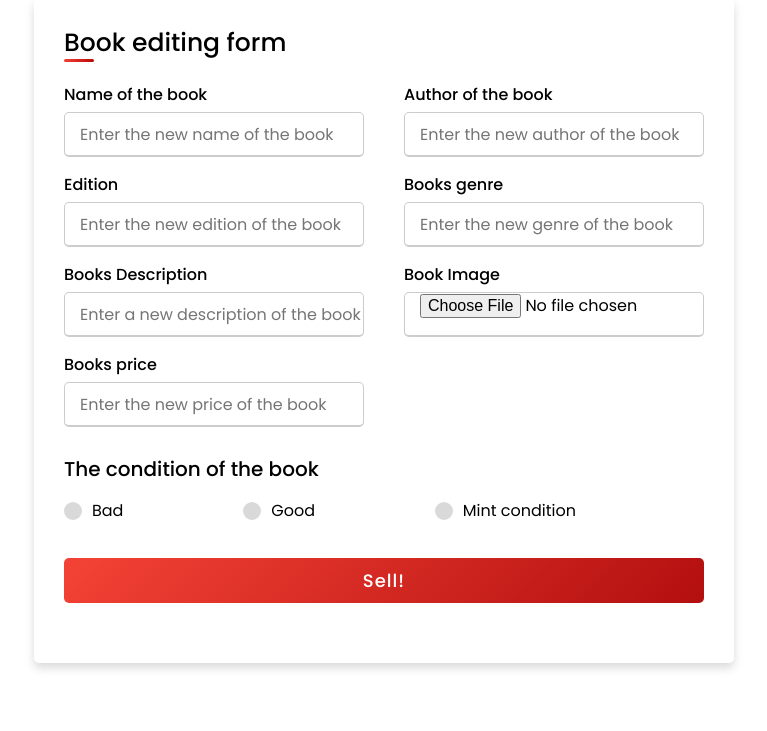
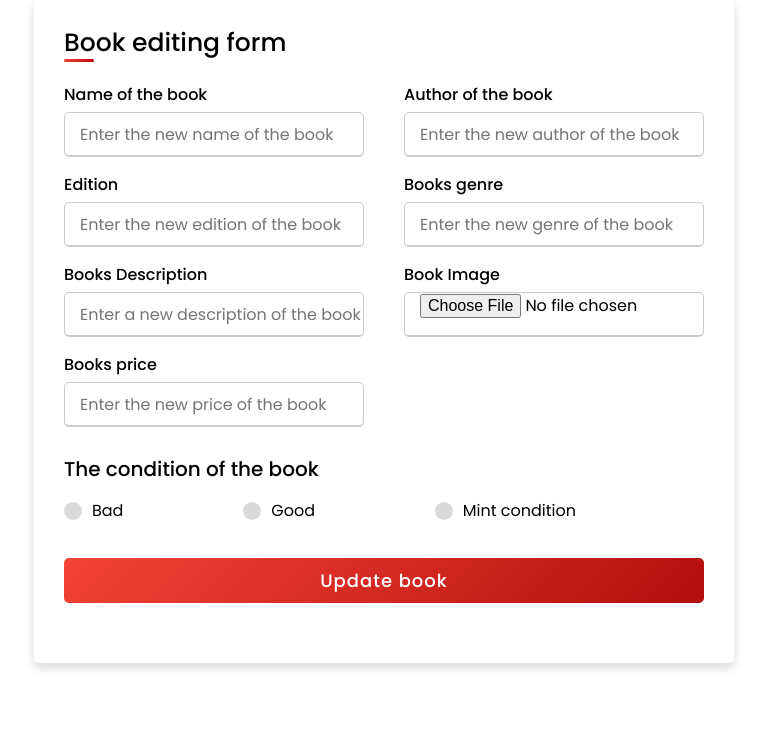
Before and after one commit to Chaotic-Nature/Online-Bookstore, a PHP site: page /Admin/edit-book-form.php?id=1 in a window 1280 px wide. Shown: the part 69-800 px from the top of the page, without its empty margins (256-1023 px from the left). Run offline with PHP 8.4, Linux system fonts and the light colour scheme; data that the repository does not hold is empty.

Commit message:
book edit and add Selll button changed to confirm

```diff
--- a/WEBDEV POE/Admin/add-book-form.php
+++ b/WEBDEV POE/Admin/add-book-form.php
@@ -65,7 +65,7 @@ session_start();
                 </div>
               </div>
               <div class="button">
-                <input type="submit" name="submit" value="Sell!">
+                <input type="submit" name="submit" value="Confirm">
               </div>
             </form>
           </div>
--- a/WEBDEV POE/Admin/edit-book-form.php
+++ b/WEBDEV POE/Admin/edit-book-form.php
@@ -69,7 +69,7 @@ session_start();
                 </div>
               </div>
               <div class="button">
-                <input type="submit" name="submit" value="Sell!">
+                <input type="submit" name="submit" value="Update book">
               </div>
             </form>
           </div>
```
